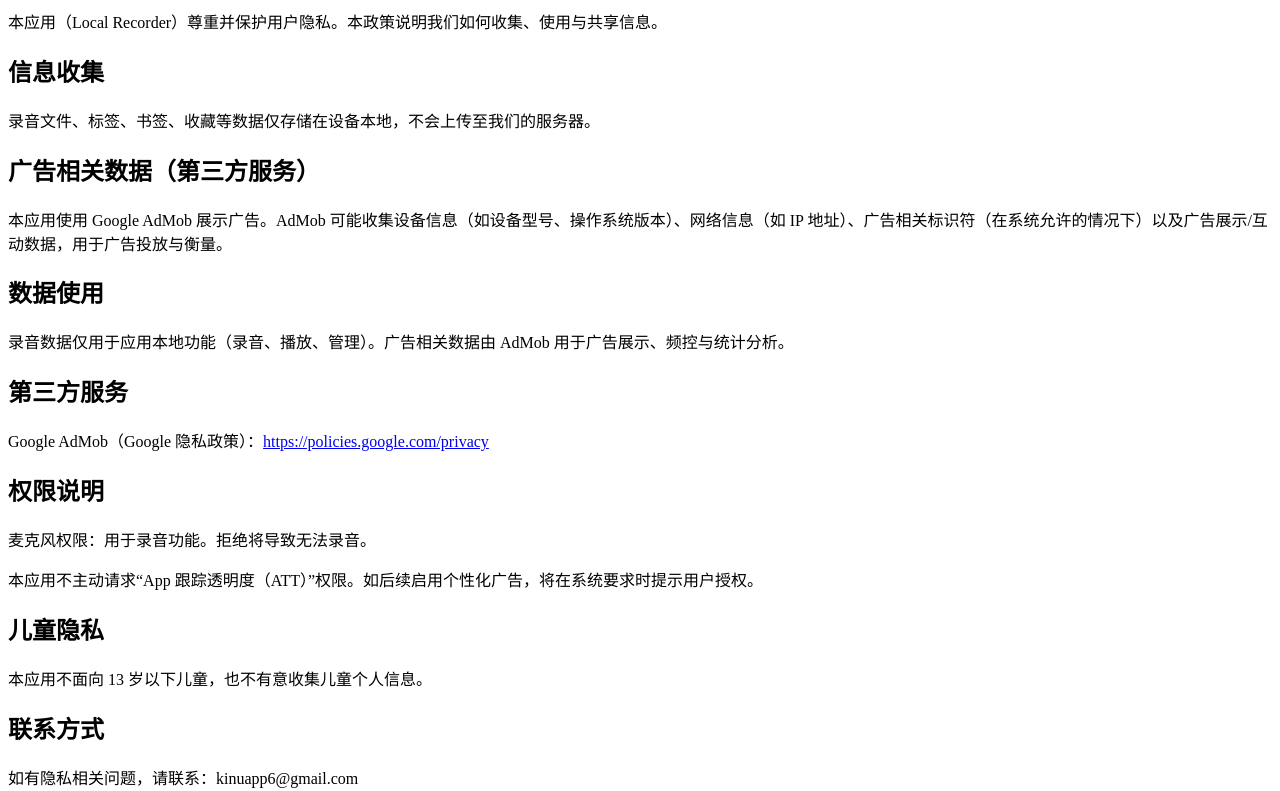
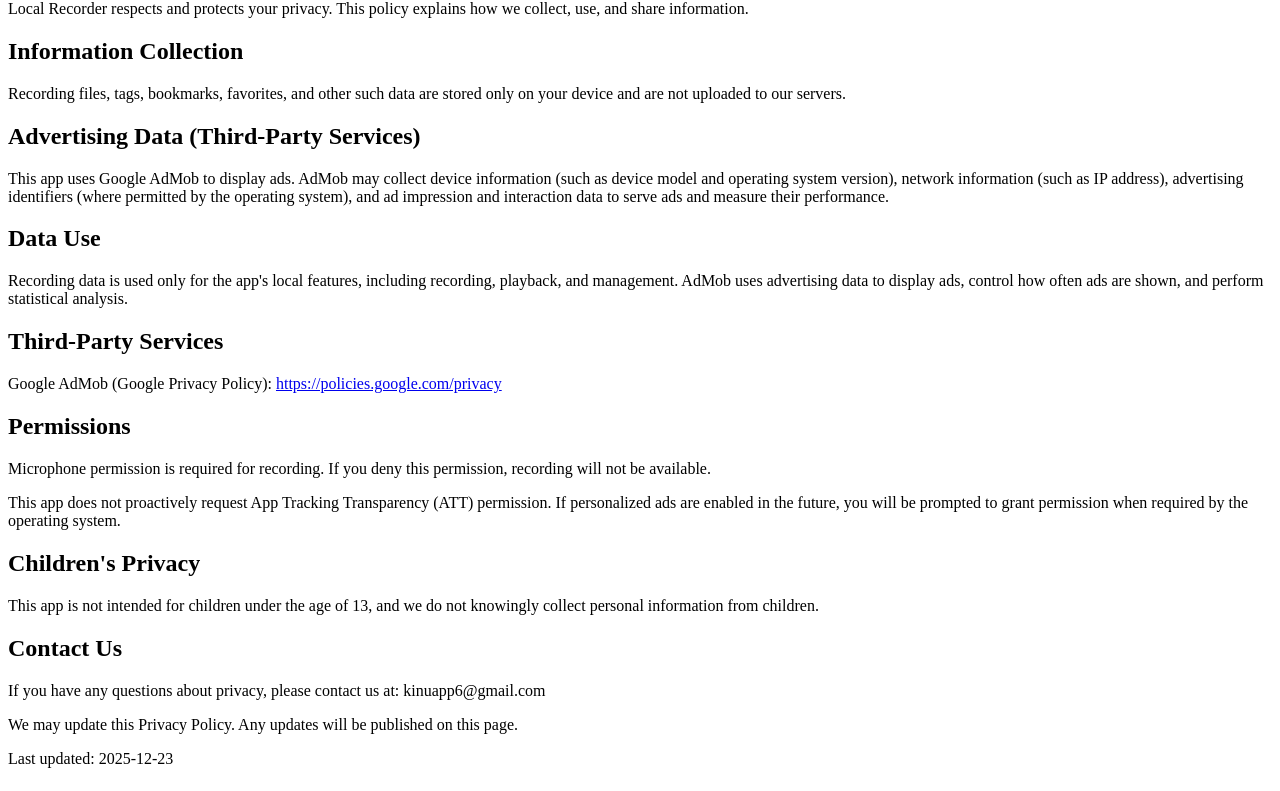
Before and after one commit to zxy12/localrecorder-privacy, a plain HTML site: page index.html in a window 1280 px wide. Shown: the part 80-871 px from the top of the page. Drawn offline with Linux system fonts and the light colour scheme.

Commit message:
Translate privacy policy into English

```diff
--- a/index.html
+++ b/index.html
@@ -1,37 +1,37 @@
 <!DOCTYPE html>
-<html lang="zh-CN">
+<html lang="en">
 <head>
   <meta charset="UTF-8">
-  <title>隐私政策</title>
+  <title>Privacy Policy</title>
 </head>
 <body>
-  <h1>隐私政策（Local Recorder）</h1>
+  <h1>Privacy Policy (Local Recorder)</h1>
 
-  <p>本应用（Local Recorder）尊重并保护用户隐私。本政策说明我们如何收集、使用与共享信息。</p>
+  <p>Local Recorder respects and protects your privacy. This policy explains how we collect, use, and share information.</p>
 
-  <h2>信息收集</h2>
-  <p>录音文件、标签、书签、收藏等数据仅存储在设备本地，不会上传至我们的服务器。</p>
+  <h2>Information Collection</h2>
+  <p>Recording files, tags, bookmarks, favorites, and other such data are stored only on your device and are not uploaded to our servers.</p>
 
-  <h2>广告相关数据（第三方服务）</h2>
-  <p>本应用使用 Google AdMob 展示广告。AdMob 可能收集设备信息（如设备型号、操作系统版本）、网络信息（如 IP 地址）、广告相关标识符（在系统允许的情况下）以及广告展示/互动数据，用于广告投放与衡量。</p>
+  <h2>Advertising Data (Third-Party Services)</h2>
+  <p>This app uses Google AdMob to display ads. AdMob may collect device information (such as device model and operating system version), network information (such as IP address), advertising identifiers (where permitted by the operating system), and ad impression and interaction data to serve ads and measure their performance.</p>
 
-  <h2>数据使用</h2>
-  <p>录音数据仅用于应用本地功能（录音、播放、管理）。广告相关数据由 AdMob 用于广告展示、频控与统计分析。</p>
+  <h2>Data Use</h2>
+  <p>Recording data is used only for the app's local features, including recording, playback, and management. AdMob uses advertising data to display ads, control how often ads are shown, and perform statistical analysis.</p>
 
-  <h2>第三方服务</h2>
-  <p>Google AdMob（Google 隐私政策）：<a href="https://policies.google.com/privacy" target="_blank" rel="noopener">https://policies.google.com/privacy</a></p>
+  <h2>Third-Party Services</h2>
+  <p>Google AdMob (Google Privacy Policy): <a href="https://policies.google.com/privacy" target="_blank" rel="noopener">https://policies.google.com/privacy</a></p>
 
-  <h2>权限说明</h2>
-  <p>麦克风权限：用于录音功能。拒绝将导致无法录音。</p>
-  <p>本应用不主动请求“App 跟踪透明度（ATT）”权限。如后续启用个性化广告，将在系统要求时提示用户授权。</p>
+  <h2>Permissions</h2>
+  <p>Microphone permission is required for recording. If you deny this permission, recording will not be available.</p>
+  <p>This app does not proactively request App Tracking Transparency (ATT) permission. If personalized ads are enabled in the future, you will be prompted to grant permission when required by the operating system.</p>
 
-  <h2>儿童隐私</h2>
-  <p>本应用不面向 13 岁以下儿童，也不有意收集儿童个人信息。</p>
+  <h2>Children's Privacy</h2>
+  <p>This app is not intended for children under the age of 13, and we do not knowingly collect personal information from children.</p>
 
-  <h2>联系方式</h2>
-  <p>如有隐私相关问题，请联系：kinuapp6@gmail.com</p>
+  <h2>Contact Us</h2>
+  <p>If you have any questions about privacy, please contact us at: kinuapp6@gmail.com</p>
 
-  <p>本隐私政策可能会更新，更新后将发布于此页面。</p>
-  <p>最后更新日期：2025-12-23</p>
+  <p>We may update this Privacy Policy. Any updates will be published on this page.</p>
+  <p>Last updated: 2025-12-23</p>
 </body>
 </html>
```
